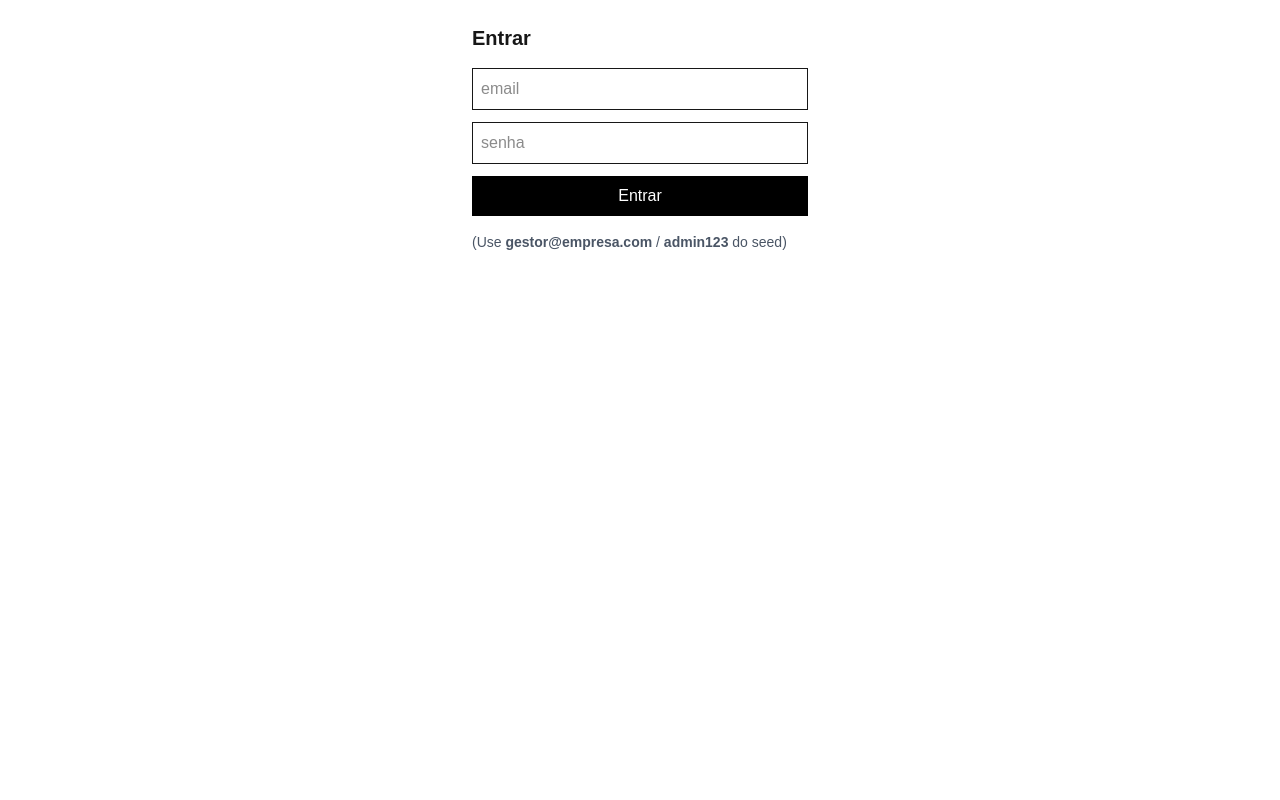
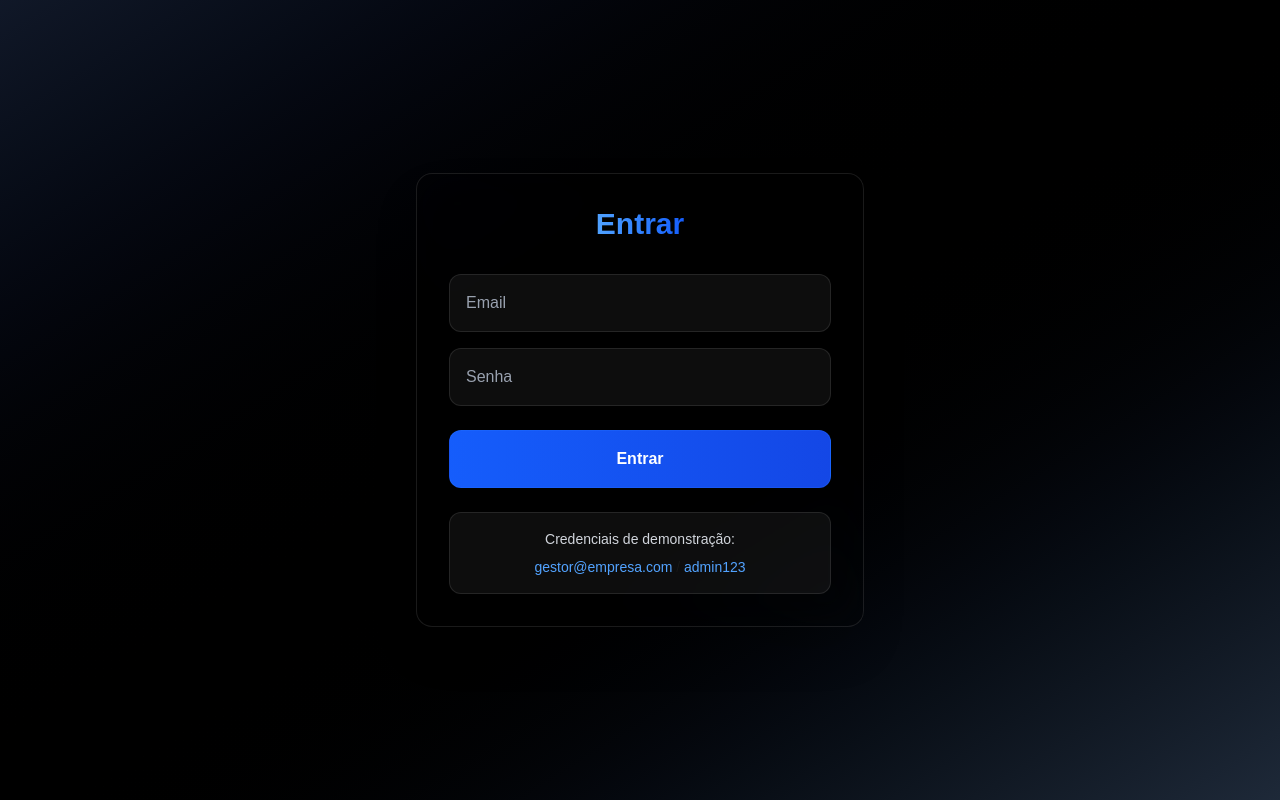
Before and after one commit to Ag0ds/WebEmployeeProfilePlatform, a Next.js app in the folder frontend/: page /login in a window 1280 px wide. Built offline with nearby package versions, Linux system fonts and the light colour scheme; no server answers.

Commit message:
frontend login page/home page

```diff
--- a/frontend/src/app/login/page.tsx
+++ b/frontend/src/app/login/page.tsx
@@ -1,43 +1,81 @@
-"use client";
-// Update the import path below if your 'auth' store is located elsewhere
-import { useAuth } from "../../stores/auth";
-import { useForm } from "react-hook-form";
-import { z } from "zod";
-import { zodResolver } from "@hookform/resolvers/zod";
-import { useRouter } from "next/navigation";
-import { useState } from "react";
+"use client"
+import { useAuth } from "../../stores/auth"
+import { useForm } from "react-hook-form"
+import { z } from "zod"
+import { zodResolver } from "@hookform/resolvers/zod"
+import { useRouter } from "next/navigation"
+import { useState } from "react"
 
-const Schema = z.object({ email: z.string().email(), password: z.string().min(6) });
-type Form = z.infer<typeof Schema>;
+const Schema = z.object({ email: z.string().email(), password: z.string().min(6) })
+type Form = z.infer<typeof Schema>
 
 export default function LoginPage() {
-  const { login } = useAuth();
-  const router = useRouter();
-  const [errMsg, setErr] = useState<string | null>(null);
-  const { register, handleSubmit, formState: { isSubmitting } } = useForm<Form>({ resolver: zodResolver(Schema) });
+  const { login } = useAuth()
+  const router = useRouter()
+  const [errMsg, setErr] = useState<string | null>(null)
+  const {
+    register,
+    handleSubmit,
+    formState: { isSubmitting },
+  } = useForm<Form>({ resolver: zodResolver(Schema) })
 
   const onSubmit = async (data: Form) => {
-    setErr(null);
+    setErr(null)
     try {
-      await login(data.email, data.password);
-      router.replace("/"); // dashboard
+      await login(data.email, data.password)
+      router.replace("/")
     } catch (e: any) {
-      setErr(e?.response?.data?.message ?? "Erro ao entrar");
+      setErr(e?.response?.data?.message ?? "Erro ao entrar")
     }
-  };
+  }
 
   return (
-    <main className="max-w-sm mx-auto p-6">
-      <h1 className="text-xl font-semibold mb-4">Entrar</h1>
-      <form onSubmit={handleSubmit(onSubmit)} className="space-y-3">
-        <input className="w-full border p-2" placeholder="email" {...register("email")} />
-        <input className="w-full border p-2" type="password" placeholder="senha" {...register("password")} />
-        {errMsg && <p className="text-red-600">{errMsg}</p>}
-        <button className="w-full bg-black text-white p-2" disabled={isSubmitting}>Entrar</button>
-      </form>
-      <div className="mt-4 text-sm text-gray-600">
-        (Use <b>gestor@empresa.com</b> / <b>admin123</b> do seed)
-      </div>
-    </main>
-  );
+    <div className="min-h-screen bg-gradient-to-br from-gray-900 via-black to-gray-800 flex items-center justify-center p-4">
+      <main className="w-full max-w-md">
+        <div className="backdrop-blur-xl bg-black/20 border border-white/10 rounded-2xl p-8 shadow-2xl">
+          <h1 className="text-3xl font-bold text-white mb-8 text-center">
+            <span className="bg-gradient-to-r from-blue-400 to-blue-600 bg-clip-text text-transparent">Entrar</span>
+          </h1>
+
+          <form onSubmit={handleSubmit(onSubmit)} className="space-y-6">
+            <div className="space-y-4">
+              <input
+                className="w-full bg-white/5 backdrop-blur-sm border border-white/10 rounded-xl p-4 text-white placeholder-gray-400 focus:outline-none focus:ring-2 focus:ring-blue-500/50 focus:border-blue-500/50 transition-all duration-200"
+                placeholder="Email"
+                {...register("email")}
+              />
+              <input
+                className="w-full bg-white/5 backdrop-blur-sm border border-white/10 rounded-xl p-4 text-white placeholder-gray-400 focus:outline-none focus:ring-2 focus:ring-blue-500/50 focus:border-blue-500/50 transition-all duration-200"
+                type="password"
+                placeholder="Senha"
+                {...register("password")}
+              />
+            </div>
+
+            {errMsg && (
+              <div className="bg-red-500/10 border border-red-500/20 rounded-lg p-3">
+                <p className="text-red-400 text-sm">{errMsg}</p>
+              </div>
+            )}
+
+            <button
+              className="w-full bg-gradient-to-r from-blue-600 to-blue-700 hover:from-blue-500 hover:to-blue-600 text-white font-semibold py-4 px-6 rounded-xl backdrop-blur-sm border border-blue-500/20 shadow-lg hover:shadow-blue-500/25 transition-all duration-200 disabled:opacity-50 disabled:cursor-not-allowed transform hover:scale-[1.02] active:scale-[0.98]"
+              disabled={isSubmitting}
+            >
+              {isSubmitting ? "Entrando..." : "Entrar"}
+            </button>
+          </form>
+
+          <div className="mt-6 p-4 bg-white/5 backdrop-blur-sm border border-white/10 rounded-xl">
+            <p className="text-sm text-gray-300 text-center">Credenciais de demonstração:</p>
+            <p className="text-sm text-center mt-2">
+              <span className="text-blue-400 font-mono">gestor@empresa.com</span>
+              {" / "}
+              <span className="text-blue-400 font-mono">admin123</span>
+            </p>
+          </div>
+        </div>
+      </main>
+    </div>
+  )
 }
--- a/frontend/src/app/providers.tsx
+++ b/frontend/src/app/providers.tsx
@@ -1,4 +1,3 @@
-// src/app/providers.tsx
 "use client";
 import { QueryClient, QueryClientProvider } from "@tanstack/react-query";
 import { useState } from "react";
```
Also changed, not shown: frontend/src/app/page.tsx (+147 -16 lines).
